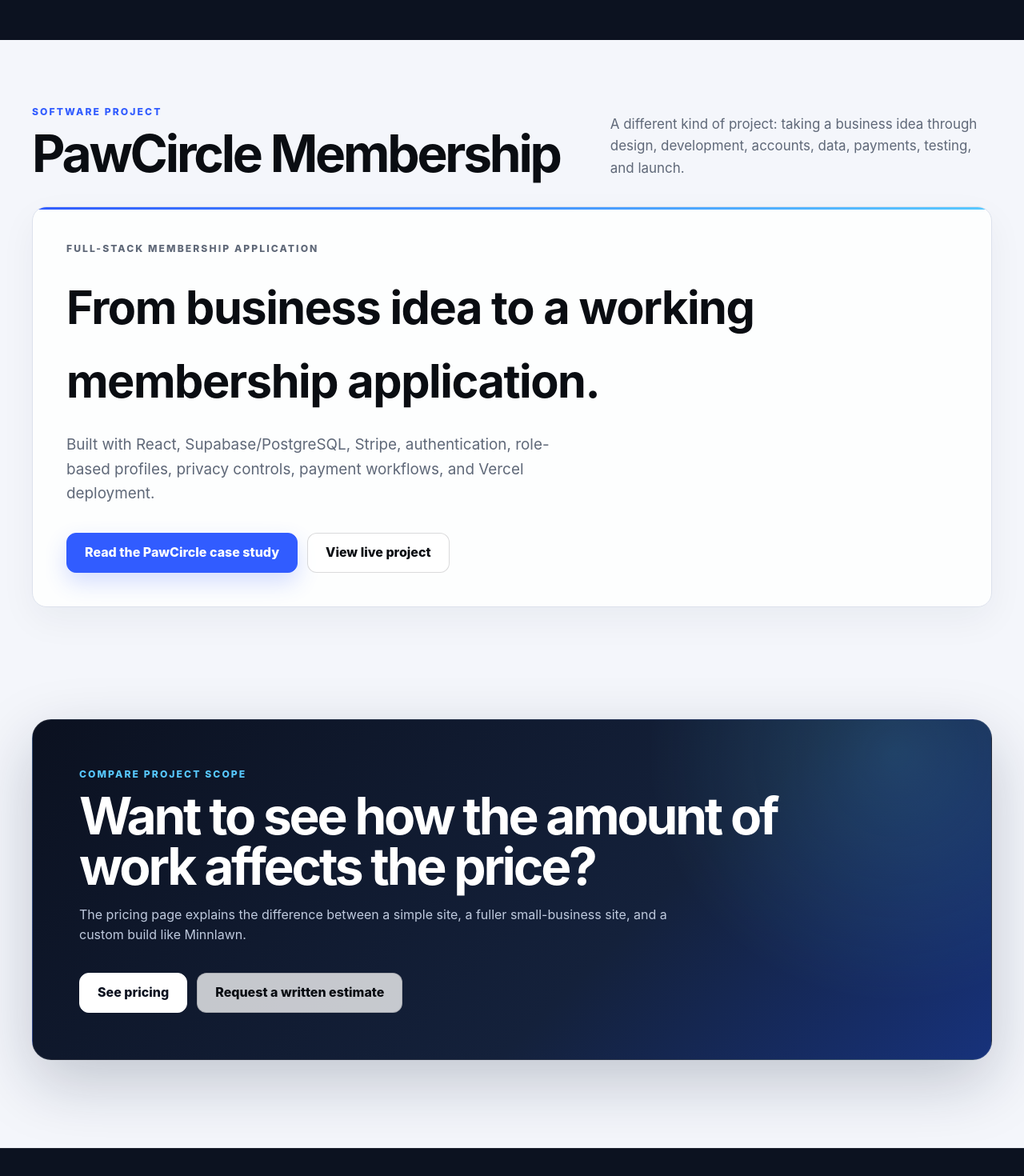
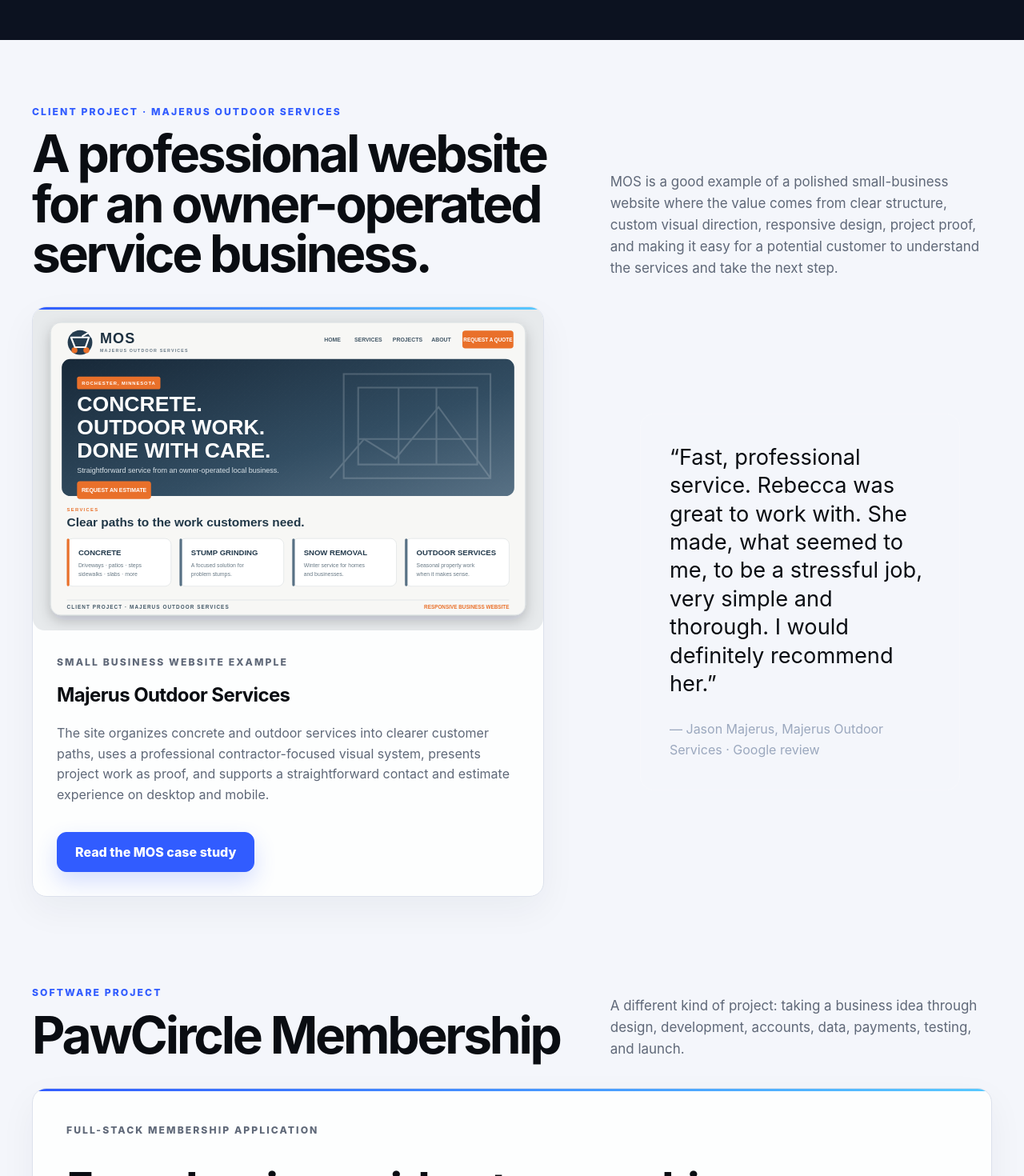
Before and after one commit to reaaland/pawcircle-llc-site, a Next.js app: page /work in a window 1280 px wide. Shown: the part 1340-2810 px from the top of the page at 80% size. Built offline with nearby package versions, Linux system fonts and the light colour scheme.

Commit message:
Add MOS client project and review to work page

```diff
--- a/app/work/page.tsx
+++ b/app/work/page.tsx
@@ -4,7 +4,7 @@
 export const metadata: Metadata = {
   title: "Client Work & Case Studies",
   description:
-    "See PawCircle LLC website and software case studies, including a custom Minnlawn rebuild and the PawCircle Membership product.",
+    "See PawCircle LLC client website and software case studies, including Majerus Outdoor Services, Minnlawn Lawn & Landscape, and the PawCircle Membership product.",
   alternates: { canonical: "/work" },
 };
 
@@ -53,6 +53,46 @@
       <section className="section shell" style={{ paddingTop: "80px", paddingBottom: "70px" }}>
         <div className="section-heading" style={{ marginBottom: "34px" }}>
           <div>
+            <p className="eyebrow">CLIENT PROJECT · MAJERUS OUTDOOR SERVICES</p>
+            <h2>A professional website for an owner-operated service business.</h2>
+          </div>
+          <p>
+            MOS is a good example of a polished small-business website where the value comes from clear structure, custom visual direction, responsive design, project proof, and making it easy for a potential customer to understand the services and take the next step.
+          </p>
+        </div>
+
+        <div className="split-grid">
+          <div className="detail-card" style={{ padding: "0", overflow: "hidden" }}>
+            <img
+              src="/mos-project-preview.svg"
+              alt="Majerus Outdoor Services website project preview in steel blue, concrete gray, white, and orange"
+              loading="lazy"
+              style={{ display: "block", width: "100%", height: "auto" }}
+            />
+            <div style={{ padding: "30px" }}>
+              <p className="eyebrow">SMALL BUSINESS WEBSITE EXAMPLE</p>
+              <h2 style={{ marginTop: "12px" }}>Majerus Outdoor Services</h2>
+              <p>
+                The site organizes concrete and outdoor services into clearer customer paths, uses a professional contractor-focused visual system, presents project work as proof, and supports a straightforward contact and estimate experience on desktop and mobile.
+              </p>
+              <div className="actions">
+                <Link className="button button-dark" href="/work/mos">Read the MOS case study</Link>
+              </div>
+            </div>
+          </div>
+
+          <blockquote className="quote-card">
+            <p>
+              “Fast, professional service. Rebecca was great to work with. She made, what seemed to me, to be a stressful job, very simple and thorough. I would definitely recommend her.”
+            </p>
+            <span>— Jason Majerus, Majerus Outdoor Services · Google review</span>
+          </blockquote>
+        </div>
+      </section>
+
+      <section className="section shell" style={{ paddingTop: "40px", paddingBottom: "70px" }}>
+        <div className="section-heading" style={{ marginBottom: "34px" }}>
+          <div>
             <p className="eyebrow">SOFTWARE PROJECT</p>
             <h2>PawCircle Membership</h2>
           </div>
@@ -79,7 +119,7 @@
       <section className="cta shell">
         <p className="eyebrow">COMPARE PROJECT SCOPE</p>
         <h2>Want to see how the amount of work affects the price?</h2>
-        <p>The pricing page explains the difference between a simple site, a fuller small-business site, and a custom build like Minnlawn.</p>
+        <p>The pricing page compares a simple sample concept with a real small-business client project like MOS and a more advanced custom build like Minnlawn.</p>
         <div className="actions">
           <Link className="button button-dark" href="/pricing">See pricing</Link>
           <Link className="button button-light" href="/contact">Request a written estimate</Link>
```
